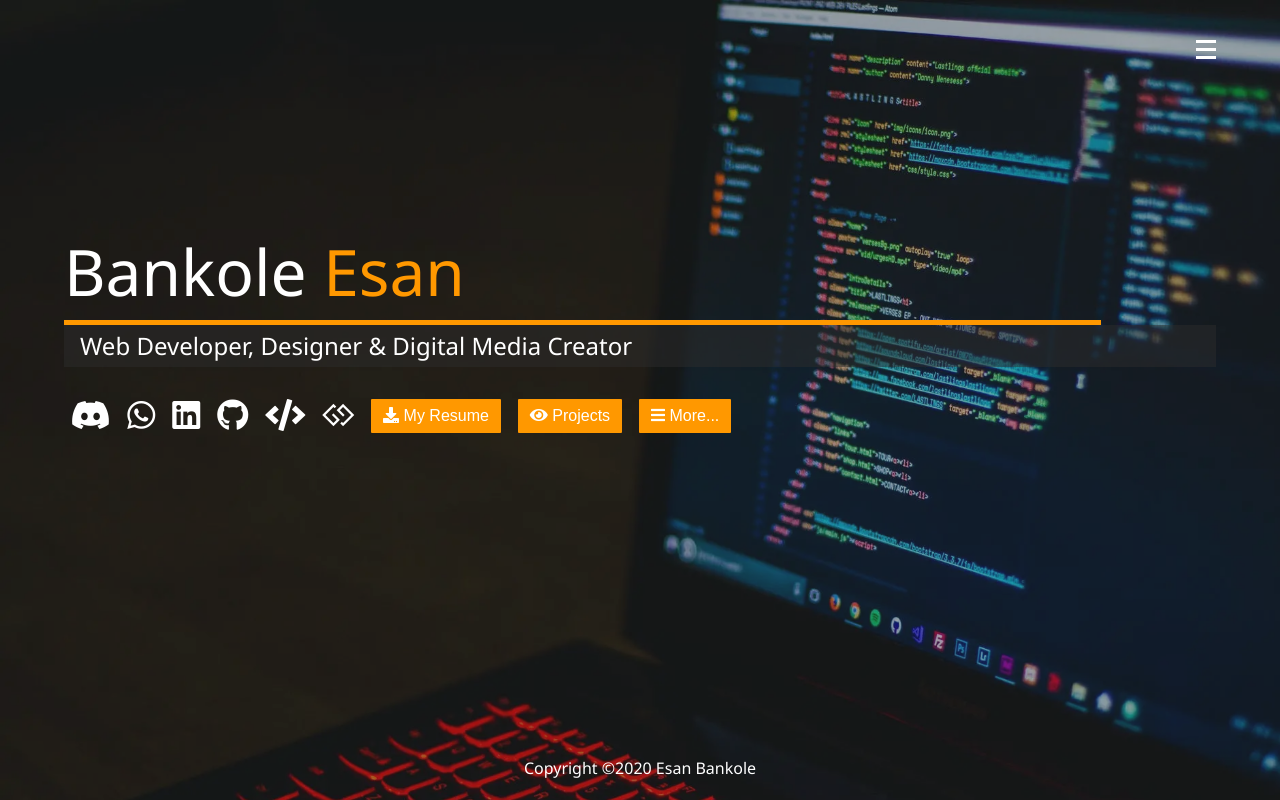
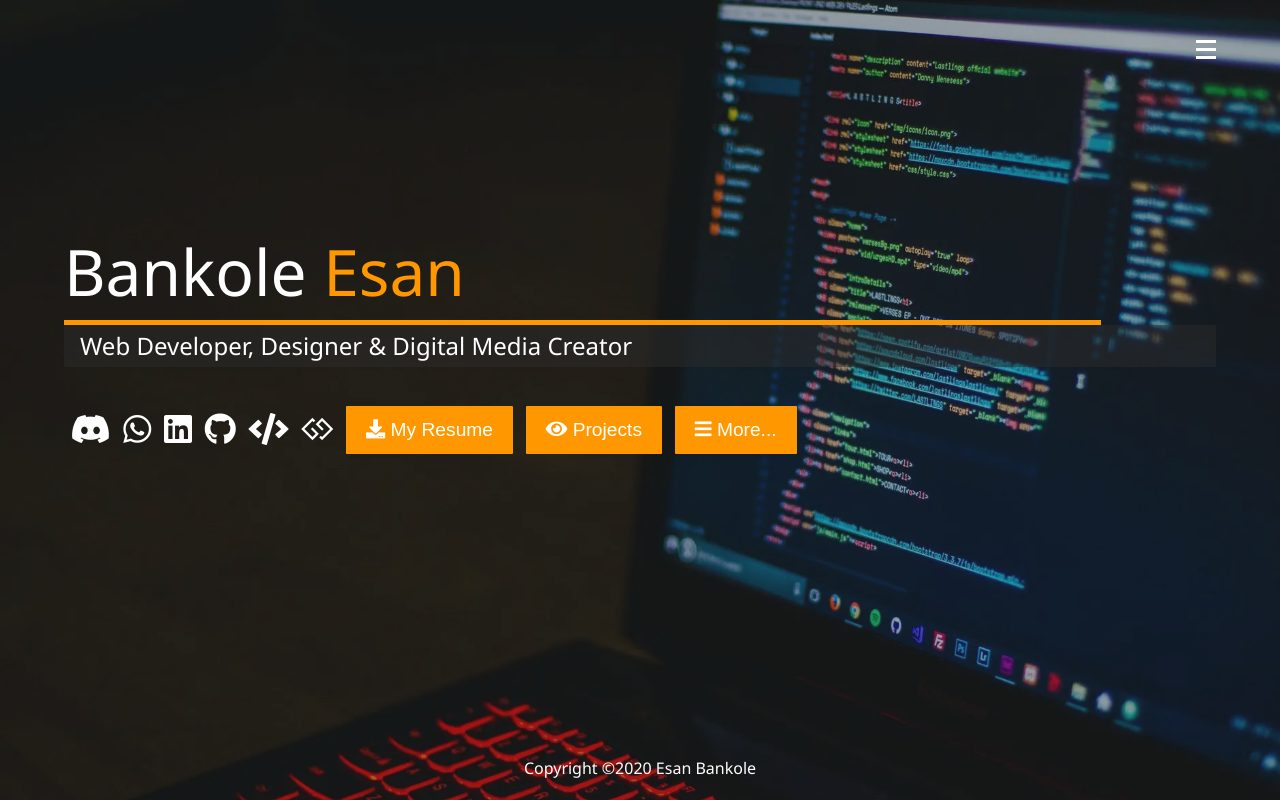
Before and after one commit to Bankole2000/portfolio, a website: page dist/index.html in a window 1280 px wide. Drawn offline with Linux system fonts and the light colour scheme.

Commit message:
minor edits

```diff
--- a/scss/_mobile.scss
+++ b/scss/_mobile.scss
@@ -29,6 +29,10 @@
       line-height: 1;
       margin-bottom: 1rem;
     }
+  }
+
+  .icons {
+    justify-content: center;
   }
 
   ul.menu-nav,
@@ -114,7 +118,7 @@
   }
 
   .hlbtn {
-    margin-top: 20px;
+    margin-top: 15px;
   }
 
   main#home h1 {
--- a/scss/main.scss
+++ b/scss/main.scss
@@ -93,6 +93,9 @@ main {
 
   .icons {
     margin-top: 1rem;
+    display: flex;
+    align-items: center;
+    flex-wrap: wrap;
     a {
       padding: 0.4rem;
 
@@ -261,14 +264,14 @@ main {
 
 // Button Styles
 .hlbtn {
-  padding: 0.5rem 12px;
-
-  vertical-align: top;
+  padding: 0.5rem 20px;
+  height: 48px;
+  vertical-align: middle;
   color: #fff;
   background: $secondary-color;
   border: none;
   border-radius: 1px;
-  font-size: 1rem;
+  font-size: 1.2rem;
   cursor: pointer;
   &:hover {
     color: $secondary-color;
```
Also changed, not shown: dist/css/main.css, dist/index.html.
